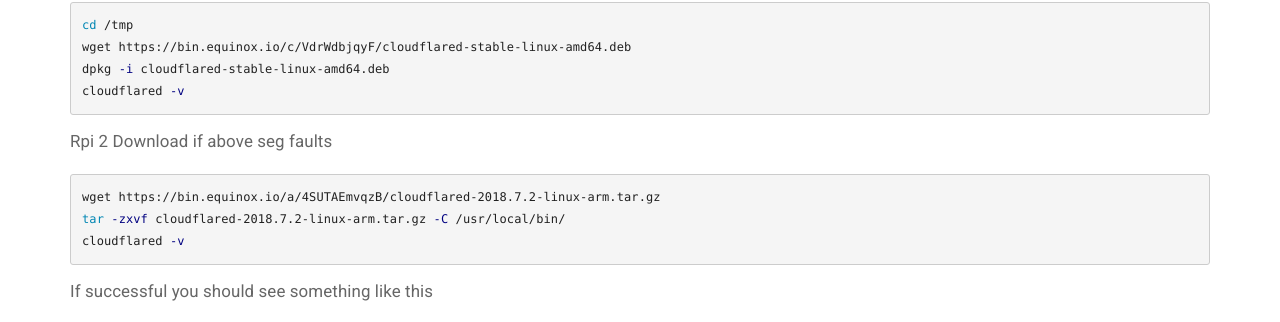
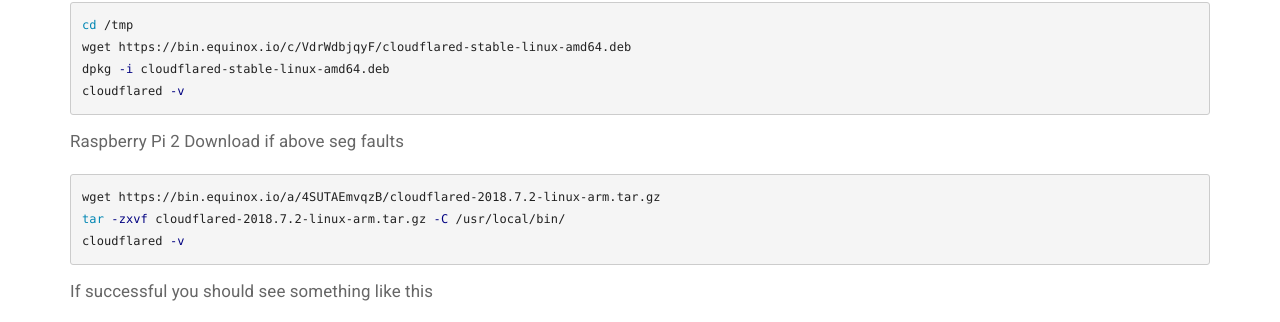
Before and after one commit to Stahlz/Stahlz.github.io, a Jekyll site: the page built from _posts/2020-02-05-setting-up-a-dns-over-https-raspberry-pi-for-your-whole-network.html, in a window 1280 px wide and 900 px high, scrolled down 2254 px. Shown: the part 129-451 px from the top of the window. Built offline with Jekyll 4.4.1, drawn with Linux system fonts in a browser that asks for light colours.

Commit message:
Update 2020-02-05-setting-up-a-dns-over-https-raspberry-pi-for-your-whole-network.html

```diff
--- a/_posts/2020-02-05-setting-up-a-dns-over-https-raspberry-pi-for-your-whole-network.html
+++ b/_posts/2020-02-05-setting-up-a-dns-over-https-raspberry-pi-for-your-whole-network.html
@@ -67,7 +67,7 @@
 cloudflared -v
 {% endhighlight %}
 
-<p>Rpi 2 Download if above seg faults</p>
+<p>Raspberry Pi 2 Download if above seg faults</p>
 {% highlight shell %}
 wget https://bin.equinox.io/a/4SUTAEmvqzB/cloudflared-2018.7.2-linux-arm.tar.gz
 tar -zxvf cloudflared-2018.7.2-linux-arm.tar.gz -C /usr/local/bin/
@@ -150,7 +150,7 @@
 	class="center-block img-responsive"
 	src="/assets/images/{{page.id}}/1.jpg" alt="PiHole Dns-over-Https"/></a>
 
-<a href="/assets/images/{{page.id}}/2.jpg"> <img
+<a href="/assets/images/{{page.id}}/2.png"> <img
 	class="center-block img-responsive"
 	src="/assets/images/{{page.id}}/2.jpg" alt="PiHole Dns-over-Https"/></a>
 
```
